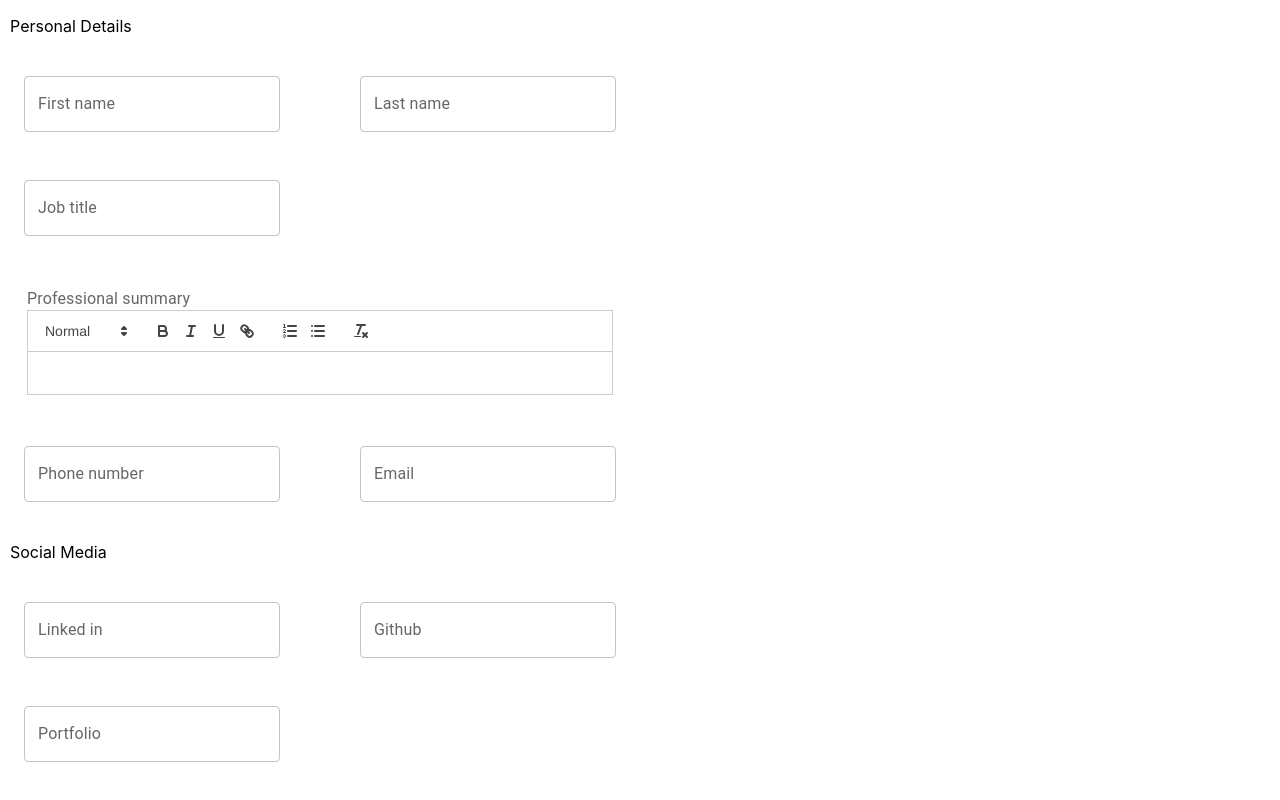
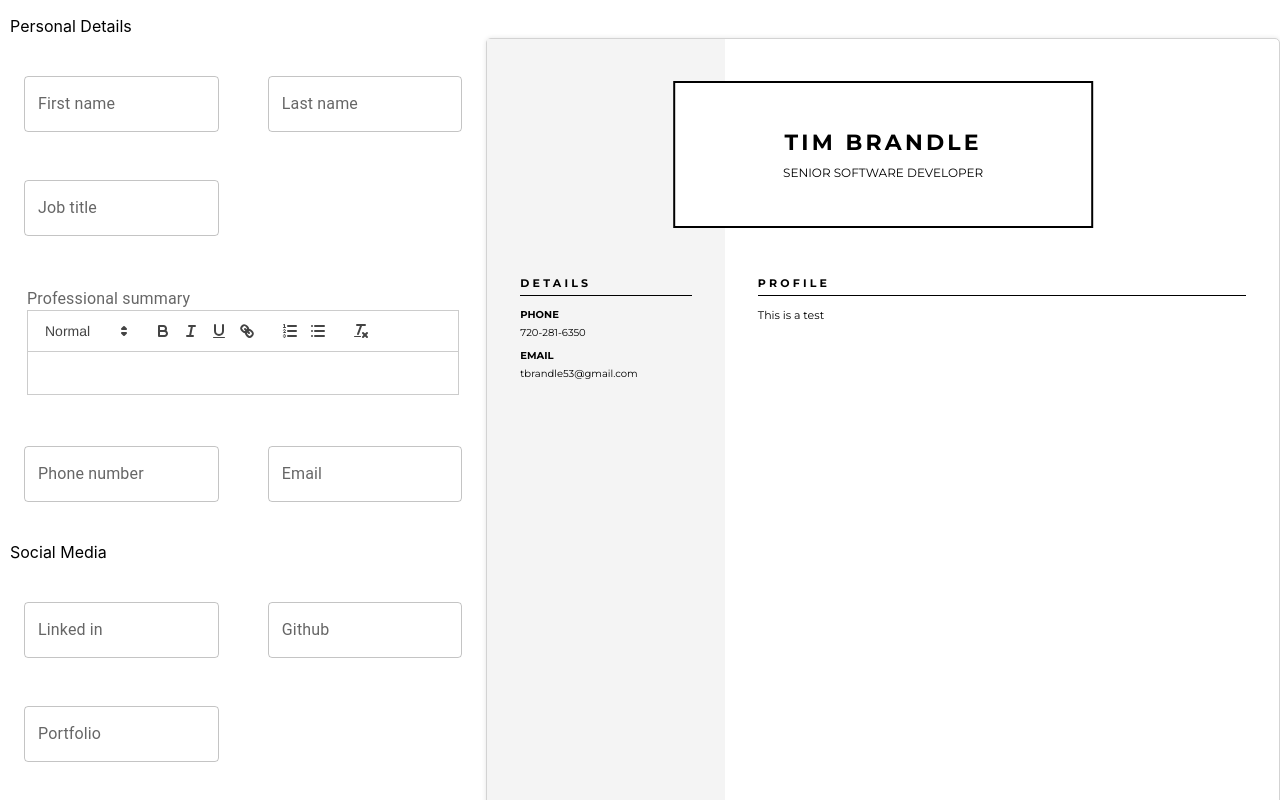
Before and after one commit to tbrandle/resume_builder, a React (Create React App) app: page / in a window 1280 px wide. Shown: the top 800 px of the page. Built offline with nearby package versions, Linux system fonts and the light colour scheme.

Commit message:
start styling printable pdf resume

```diff
--- a/package.json
+++ b/package.json
@@ -20,6 +20,7 @@
     "react-dom": "^18.2.0",
     "react-quill": "^2.0.0",
     "react-scripts": "5.0.1",
+    "react-to-print": "^2.15.1",
     "typescript": "^4.9.5",
     "web-vitals": "^2.1.4"
   },
--- a/src/App/App.tsx
+++ b/src/App/App.tsx
@@ -9,31 +9,60 @@ import {
 import ResumeForm from "../ResumeForm/ResumeForm";
 import "./App.css";
 import PdfView from "../PdfView/PdfView";
-import { useMemo, useReducer, useState } from "react";
+import { useMemo, useReducer, useRef, useState } from "react";
 import { defaultResume } from "../data/defaultResume";
 import resumeReducer from "../reducers/resumeReducer";
 import { Resume } from "../types/resumeTypes";
-import { filter, omit } from "lodash";
+import { omit } from "lodash";
+import { useReactToPrint } from "react-to-print";
 
 function App() {
   const [formData, dispatch] = useReducer(resumeReducer, defaultResume);
-  const [isOpen, setIsOpen] = useState(false);
 
-  const personlDetails = omit(formData.personal_details, ["fields"]);
+  const pdfRef = useRef<HTMLDivElement | null>(null);
+  const handlePrint = useReactToPrint({
+    content: () => pdfRef.current,
+  });
 
-  // const buildPdfForm = (formData: T) => {
-  //   return {};
-  // };
+  const personlDetails = useMemo(
+    () => omit(formData.personal_details, ["fields"]),
+    [formData.personal_details]
+  );
+  const socialMedia = useMemo(
+    () => omit(formData.social_media, ["fields"]),
+    [formData.social_media]
+  );
+  const skills = useMemo(
+    () => formData.skills.map((skill) => omit(skill, ["fields"])),
+    [formData.skills]
+  );
+
+  const employmentHistory = useMemo(
+    () =>
+      formData.employment_history.map((history) => omit(history, ["fields"])),
+    [formData.employment_history]
+  );
+
+  const education = useMemo(
+    () => formData.education.map((education) => omit(education, ["fields"])),
+    [formData.education]
+  );
 
   return (
-    // <Container maxWidth="lg">
-    <>
-      <Stack direction={"row"}>
-        <ResumeForm formData={formData} dispatch={dispatch} />
-        <PdfView personalDetails={personlDetails} />
-      </Stack>
-    </>
-    // </Container>
+    <Stack direction={"row"}>
+      <ResumeForm formData={formData} dispatch={dispatch} />
+      <div style={{ margin: "10mm auto" }}>
+        <PdfView
+          ref={pdfRef}
+          personalDetails={personlDetails}
+          socialMedia={socialMedia}
+          skills={skills}
+          employmentHistory={employmentHistory}
+          education={education}
+        />
+        <button onClick={handlePrint}>Print this out!</button>
+      </div>
+    </Stack>
   );
 }
 
--- /dev/null
+++ b/src/PdfView/PdfView.css
@@ -0,0 +1,104 @@
+@import url("https://fonts.googleapis.com/css2?family=Montserrat:ital,wght@0,100..900;1,100..900&display=swap");
+
+* {
+  box-sizing: border-box;
+  -moz-box-sizing: border-box;
+}
+
+@page {
+  size: A4;
+  margin: 0;
+}
+@media print, screen {
+  .page {
+    width: 210mm;
+    min-height: 297mm;
+    border: 1px #d3d3d3 solid;
+    border-radius: 5px;
+    background: white;
+    box-shadow: 0 0 5px rgba(0, 0, 0, 0.1);
+    display: flex;
+    flex-direction: column;
+    font-family: "Montserrat", sans-serif;
+    font-optical-sizing: auto;
+    font-style: normal;
+    font-size: 11px;
+    position: relative;
+    page-break-after: always;
+  }
+
+  .colLeft {
+    background-color: #f4f4f4;
+    height: 100%;
+    flex-grow: 1;
+    width: 30%;
+    font-size: 10px;
+  }
+
+  .colRight {
+    height: 100%;
+    width: 70%;
+    position: absolute;
+    top: 0;
+    right: 0;
+  }
+
+  .section {
+    margin-bottom: 10px;
+  }
+
+  .title {
+    font-weight: 700;
+    letter-spacing: 0.2rem;
+    text-transform: uppercase;
+    font-size: 11px;
+    border-bottom: 1px black solid;
+    padding: 5px 0;
+    margin-bottom: 12px;
+  }
+
+  .firstPageOffset {
+    margin-top: 220px;
+  }
+
+  .col {
+    padding: 12px 33px;
+  }
+
+  .detailSubTitle {
+    font-weight: 700;
+    text-transform: uppercase;
+    padding-bottom: 5px;
+  }
+
+  .nameTitle {
+    z-index: 1;
+    background-color: white;
+    border: 2px black solid;
+    text-align: center;
+    text-transform: uppercase;
+    width: 53%;
+    position: absolute;
+    left: 50%;
+    top: 42px;
+    transform: translateX(-50%);
+    padding: 46px;
+    .name {
+      font-size: 22px;
+      margin-bottom: 9px;
+      border-bottom: none;
+      padding: unset;
+    }
+    .jobTitle {
+      font-size: 12px;
+    }
+  }
+}
+
+@media print {
+  html,
+  body {
+    width: 210mm;
+    height: 297mm;
+  }
+}
--- a/src/PdfView/PdfView.tsx
+++ b/src/PdfView/PdfView.tsx
@@ -1,15 +1,75 @@
-import { ProfileDetails } from "../types/resumeTypes";
+import {
+  Education,
+  EmploymentHistory,
+  ProfileDetails,
+  Skill,
+  SocialMedia,
+} from "../types/resumeTypes";
 import DOMPurify from "isomorphic-dompurify";
+import "./PdfView.css";
+import { Container } from "@mui/material";
+import { useRef } from "react";
+import { useReactToPrint } from "react-to-print";
+import React from "react";
+
+interface PdfViewProps {
+  personalDetails: ProfileDetails;
+  socialMedia: SocialMedia;
+  skills: Skill[];
+  employmentHistory: EmploymentHistory[];
+  education: Education[];
+}
 
 // Create Document Component
-const PdfView = ({ personalDetails }: { personalDetails: ProfileDetails }) => {
-  return (
-    <div
-      dangerouslySetInnerHTML={{
-        __html: DOMPurify.sanitize(personalDetails.professional_summary),
-      }}
-    ></div>
-  );
-};
+const PdfView = React.forwardRef<HTMLDivElement | null, PdfViewProps>(
+  (props, ref) => {
+    const {
+      personalDetails,
+      socialMedia,
+      skills,
+      employmentHistory,
+      education,
+    } = props;
+    return (
+      <div ref={ref}>
+        <div className="page">
+          <div className="nameTitle">
+            <div className="name title">
+              {personalDetails.first_name} {personalDetails.last_name}
+            </div>
+            <div className="jobTitle">{personalDetails.job_title}</div>
+          </div>
+          <div className="col colLeft">
+            <div className="details section firstPageOffset">
+              <div className="title">Details</div>
+
+              <div className="section">
+                <div className="detailSubTitle">Phone</div>
+                <div>{personalDetails.phone_number}</div>
+              </div>
+              <div className="section">
+                <div className="detailSubTitle">Email</div>
+                <div>{personalDetails.email}</div>
+              </div>
+            </div>
+          </div>
+          <div className="col colRight">
+            <div className="section firstPageOffset">
+              <div className="title">Profile</div>
+              <div
+                className="professionalSummary"
+                dangerouslySetInnerHTML={{
+                  __html: DOMPurify.sanitize(
+                    personalDetails.professional_summary
+                  ),
+                }}
+              />
+            </div>
+          </div>
+        </div>
+      </div>
+    );
+  }
+);
 
 export default PdfView;
--- a/src/data/defaultResume.ts
+++ b/src/data/defaultResume.ts
@@ -3,12 +3,12 @@ import { Resume, SkillLevel } from "../types/resumeTypes";
 
 export const defaultResume: Resume = {
   personal_details: {
-    first_name: "",
-    last_name: "",
-    job_title: "",
-    professional_summary: "",
-    phone_number: "",
-    email: "",
+    first_name: "Tim",
+    last_name: "Brandle",
+    job_title: "Senior Software Developer",
+    professional_summary: "This is a test",
+    phone_number: "720-281-6350",
+    email: "tbrandle53@gmail.com",
     fields: [
       { id: uniqueId(), label: "first_name", type: "text", value: "" },
       { id: uniqueId(), label: "last_name", type: "text", value: "" },
--- a/src/reducers/resumeReducer.tsx
+++ b/src/reducers/resumeReducer.tsx
@@ -69,7 +69,7 @@ const resumeReducer = (state: Resume, action: Action) => {
         social_media: {
           ...state.social_media,
           ...{ [payload.label]: payload.value },
-          fields: updateFieldState(state.personal_details.fields, payload),
+          fields: updateFieldState(state.social_media.fields, payload),
         },
       };
     }
```
Also changed, not shown: 1 other file (tests, documents, lock files or other folders).
